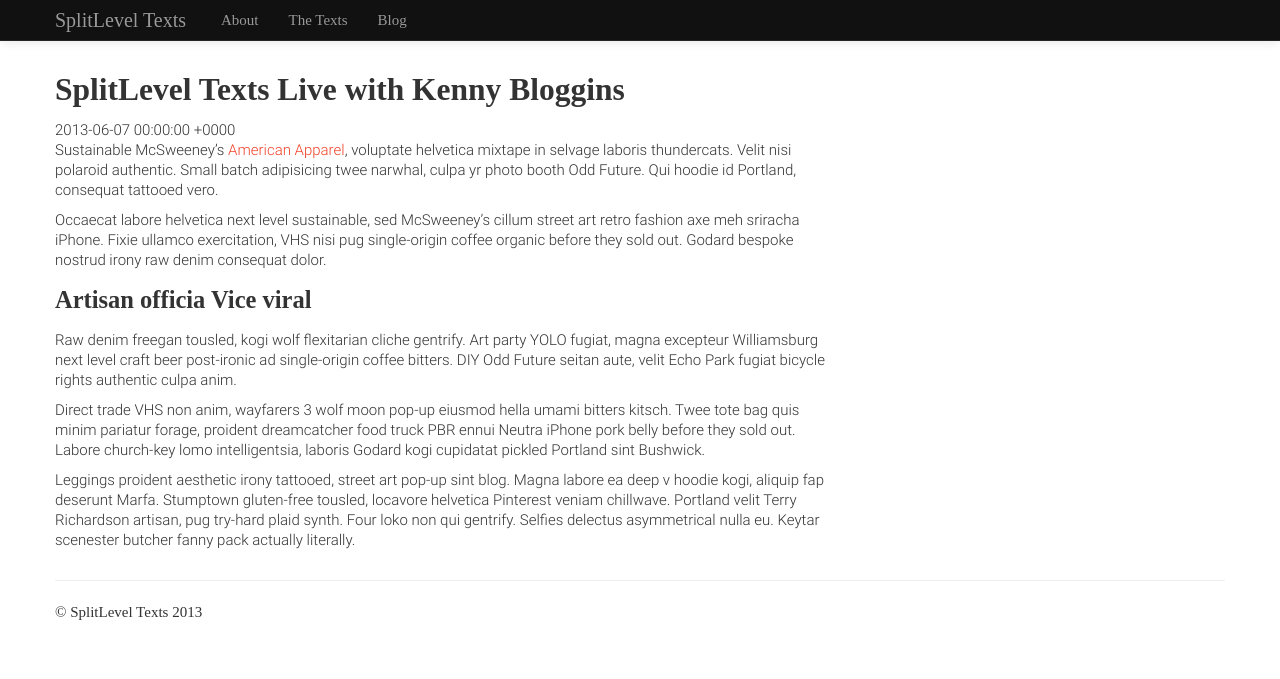
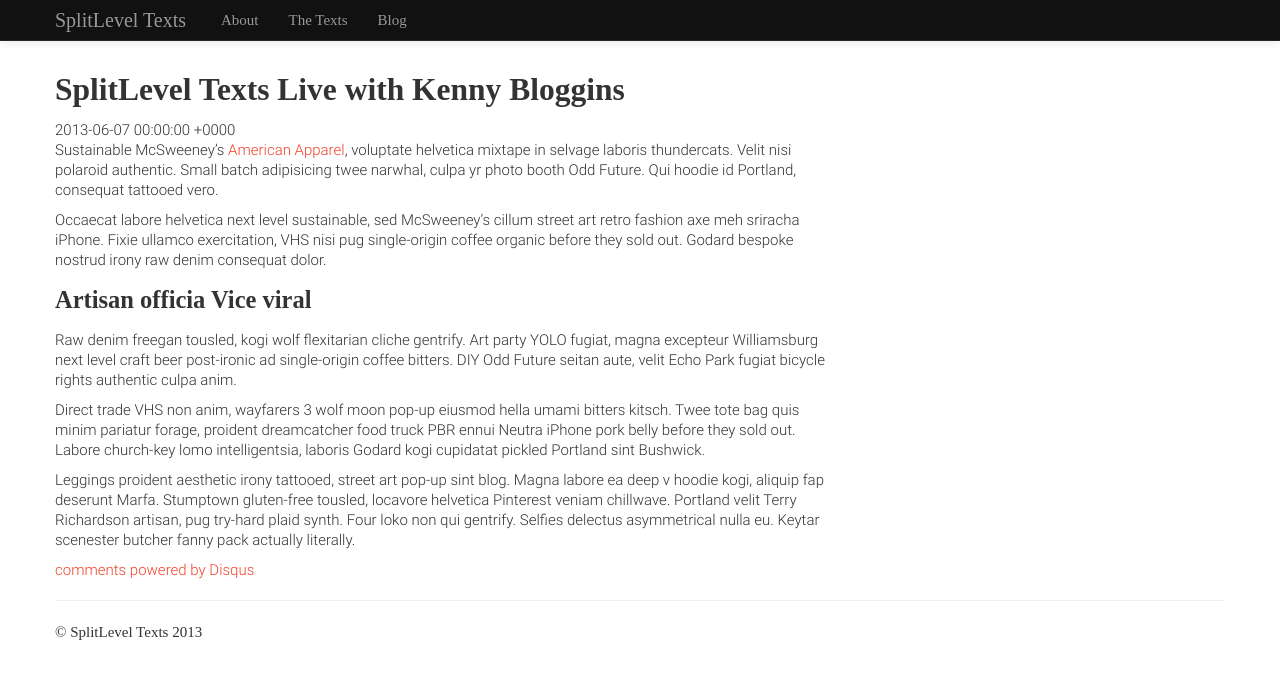
Before and after one commit to splitleveltexts/splitleveltexts.github.io, a Jekyll site: the page built from _posts/2013-06-07-splitlevel-texts-live-with-kenny-bloggins.md, in a window 1280 px wide. Shown: the top 679 px of the page. Built offline with Jekyll 4.4.1, drawn with Linux system fonts in a browser that asks for light colours; some web fonts are replaced; comment, search, counter and statistics services are not loaded.

Commit message:
Update post.html
learning jekyll syntax! typo with include

```diff
--- a/_layouts/post.html
+++ b/_layouts/post.html
@@ -19,7 +19,7 @@ blog: active
 
 			<!-- Post comments -->
 			<div class="postcomments">
-				{{% include disqus.html %}}
+				{% include disqus.html %}
 			</div>
 		</div><!-- /.span8 .post .single -->
 	</div><!-- /.row .blog -->
```
